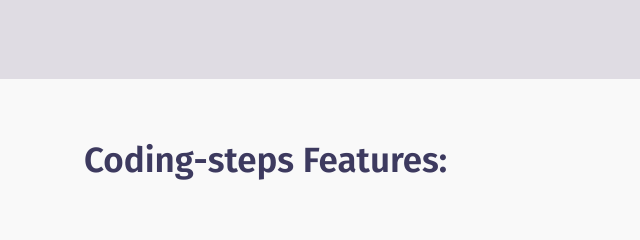
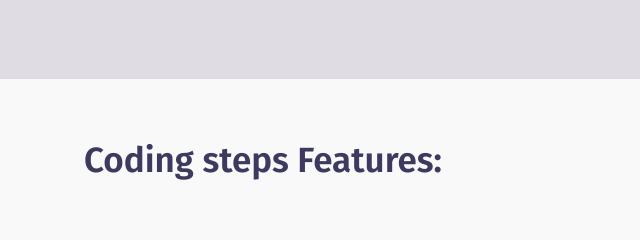
Before and after one commit to oyounis19/oyounis19.github.io, a plain HTML site: page index.html in a window 1280 px wide. Shown: the part 820-1060 px from the top of the page, 172-812 px from the left. Drawn offline with Linux system fonts and the light colour scheme.

Commit message:
oyounis - removing dash

```diff
--- a/index.html
+++ b/index.html
@@ -99,7 +99,7 @@
             </div>
             <div class="features">
                 <div class="container">
-                    <h2>Coding-steps Features:</h2>
+                    <h2>Coding steps Features:</h2>
                     <ul>
                         <div class="featlist1">
                             <li>
```
